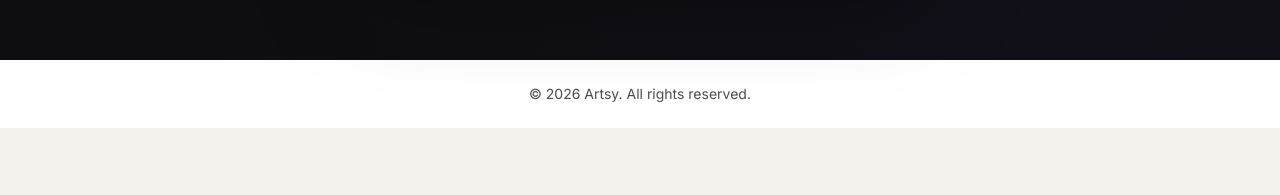
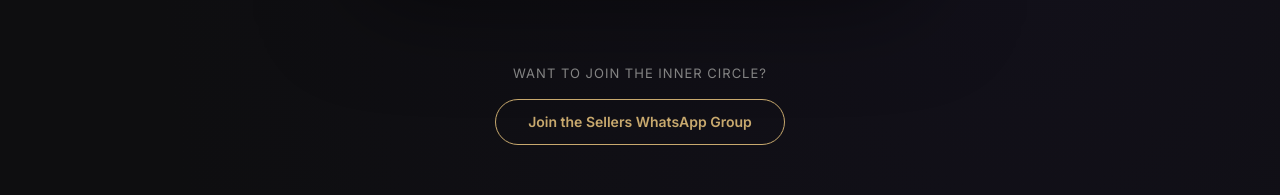
Before and after one commit to S-A-N-K-A-L-P/ARTSY, a Next.js app: page /join-us in a window 1280 px wide. Shown: the part 1961-2156 px from the top of the page. Before the commit the page ends 2089 px from the top, so only its background shows below. Built offline with nearby package versions, Linux system fonts and the light colour scheme; no server answers.

Commit message:
feat: implement a new BusinessForm component for collecting business details, including contact information, business specifics, and image uploads.

```diff
--- a/src/components/portfolio/BusinessForm.tsx
+++ b/src/components/portfolio/BusinessForm.tsx
@@ -75,8 +75,10 @@
   const [error, setError] = useState<string | null>(null);
   const [formData, setFormData] = useState({
     fullName: '',
+    email: '',
     phone: '',
     organization: '',
+
     address: '',
     currentRole: '',
     businessHandling: '',
@@ -229,10 +231,14 @@
 
                 <Box sx={{ display: 'grid', gridTemplateColumns: { xs: '1fr', sm: '1fr 1fr' }, gap: 2 }}>
                   <StyledInput label="What's your name?" name="fullName" value={formData.fullName} onChange={handleChange} placeholder="e.g. Rahul Sharma" required />
-                  <StyledInput label="Best way to reach you (Phone)" name="phone" value={formData.phone} onChange={handleChange} placeholder="WhatsApp preferred?" required />
+                  <StyledInput label="Email address" name="email" type="email" value={formData.email} onChange={handleChange} placeholder="e.g. rahul@example.com" required />
                 </Box>
 
-                <StyledInput label="Where are you building right now?" name="organization" value={formData.organization} onChange={handleChange} placeholder="Company or project name" required />
+                <Box sx={{ display: 'grid', gridTemplateColumns: { xs: '1fr', sm: '1fr 1fr' }, gap: 2 }}>
+                  <StyledInput label="Best way to reach you (Phone)" name="phone" value={formData.phone} onChange={handleChange} placeholder="WhatsApp preferred?" required />
+                  <StyledInput label="Where are you building right now?" name="organization" value={formData.organization} onChange={handleChange} placeholder="Company or project name" required />
+                </Box>
+
                 <StyledInput label="Where do you operate from? (Area of operation)" name="address" value={formData.address} onChange={handleChange} placeholder="Tell us which cities or areas you handle orders from..." multiline rows={3} required />
 
                 <Divider sx={{ my: 5, borderColor: 'rgba(255,255,255,0.05)' }} />
@@ -464,6 +470,43 @@
         }}>
           All information is kept confidential and used solely for business purposes.
         </Typography>
+
+        <Box sx={{ mt: 8, mb: 4, textAlign: 'center' }}>
+          <motion.div
+            initial={{ opacity: 0, scale: 0.9 }}
+            whileInView={{ opacity: 1, scale: 1 }}
+            viewport={{ once: true }}
+          >
+            <Typography sx={{ color: COLORS.muted, fontSize: '13px', mb: 2, letterSpacing: '1px', textTransform: 'uppercase' }}>
+              Want to join the inner circle?
+            </Typography>
+            <Button
+              href="https://chat.whatsapp.com/GMId3bWE1lZG0qDrR1FV0p"
+              target="_blank"
+              rel="noopener noreferrer"
+              sx={{
+                color: COLORS.accent,
+                border: `1px solid ${COLORS.accent}`,
+                borderRadius: '30px',
+                px: 4,
+                py: 1.2,
+                fontSize: '14px',
+                fontWeight: 600,
+                textTransform: 'none',
+                background: 'transparent',
+                transition: 'all 0.3s ease',
+                '&:hover': {
+                  bgcolor: 'rgba(200,169,110,0.1)',
+                  borderColor: COLORS.accent2,
+                  boxShadow: `0 0 20px rgba(200,169,110,0.2)`,
+                  transform: 'translateY(-2px)'
+                }
+              }}
+            >
+              Join the Sellers WhatsApp Group
+            </Button>
+          </motion.div>
+        </Box>
       </Container>
     </Box>
   );
```
